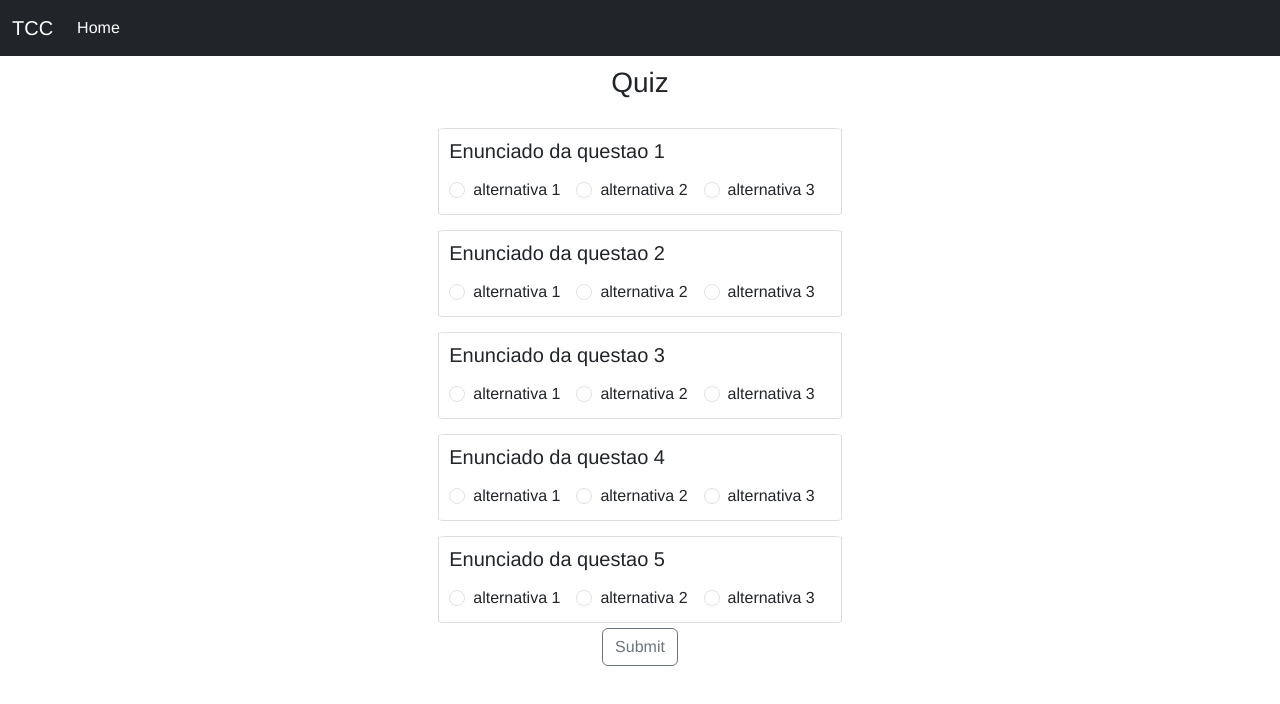
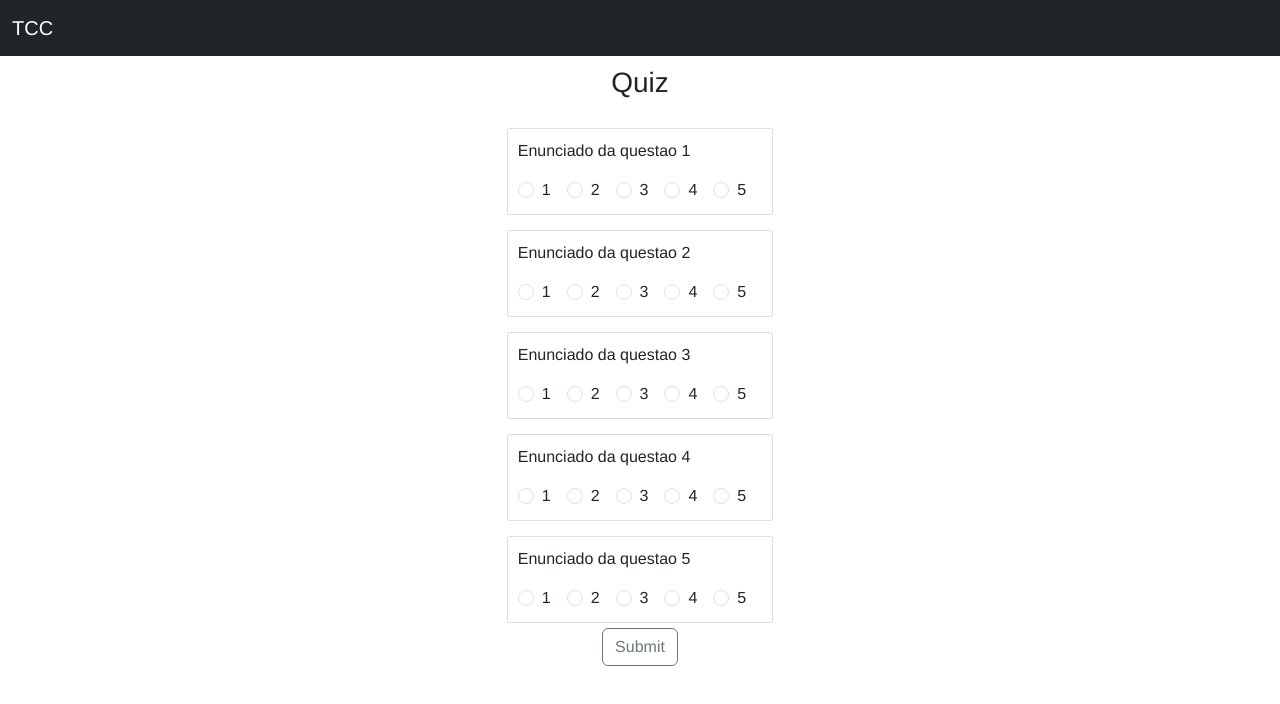
Before and after one commit to pedbcrespo/project-tcc-front-end, a Vue app: page / in a window 1280 px wide. Shown: the top 704 px of the page. Built offline with nearby package versions, Linux system fonts and the light colour scheme.

Commit message:
atualizando

```diff
--- a/src/components/FormQuestion.vue
+++ b/src/components/FormQuestion.vue
@@ -1,9 +1,8 @@
 <template>
     <div class="question">
-        <h5 class="title-question">{{ question.title }}</h5>
+        <p class="title-question">{{ question.title }}</p>
         <div v-for="(alternative, i) in question.alternatives" class="form-check form-check-inline" :key="i">
-            <input class="form-check-input" type="radio" :id="'alternative_' + i" :value="alternative"
-                v-model="selectedAlternative">
+            <input class="form-check-input" type="radio" :id="'alternative_' + i" :value="alternative" v-model="selectedAlternative">
             <label class="form-check-label" :for="'alternative_' + i">{{ alternative }}</label>
         </div>
     </div>
--- a/src/components/HomePage.vue
+++ b/src/components/HomePage.vue
@@ -1,6 +1,7 @@
 <template>
   <div class="home">
     <title-header />
+
     <div v-if="isFormVisible" class="container-form">
       <h3 class="title-form">Quiz</h3>
       <form class="form-ttt" @submit.prevent="getRecomendation">
@@ -9,6 +10,9 @@
         </div>
         <input class="btn btn-outline-secondary" type="submit" value="Submit">
       </form>
+    </div>
+    <div v-else>
+      <input class="btn btn-outline-secondary" type="submit" value="Voltar" @click="comeBack">
     </div>
   </div>
 </template>
@@ -42,6 +46,10 @@ export default {
       let answeredQuestions = this.questions.filter(question => question.answer)
       if(answeredQuestions.length == 0) return;
       console.log(answeredQuestions);
+      this.isFormVisible = false;
+    },
+    comeBack() {
+      this.isFormVisible = true;
     }
   }
 }
--- a/src/components/TitleHeader.vue
+++ b/src/components/TitleHeader.vue
@@ -6,11 +6,11 @@
               <span class="navbar-toggler-icon"></span>
             </button>
             <div class="collapse navbar-collapse" id="navbarSupportedContent">
-              <ul class="navbar-nav me-auto mb-2 mb-lg-0">
+              <!-- <ul class="navbar-nav me-auto mb-2 mb-lg-0">
                 <li class="nav-item">
                   <a class="nav-link active" aria-current="page" href="#">Home</a>
                 </li>
-              </ul>
+              </ul> -->
             </div>
         </div>
     </nav>
--- a/src/static/text_questions.js
+++ b/src/static/text_questions.js
@@ -1,47 +1,27 @@
 const text_questions = [
     {
         "title": "Enunciado da questao 1",
-        "alternatives": [
-            "alternativa 1",
-            "alternativa 2",
-            "alternativa 3"
-        ],
+        "alternatives": ["1", "2", "3", "4", "5"],
         "answer": null
     },
     {
         "title": "Enunciado da questao 2",
-        "alternatives": [
-            "alternativa 1",
-            "alternativa 2",
-            "alternativa 3"
-        ],
+        "alternatives": ["1", "2", "3", "4", "5"],
         "answer": null
     },
     {
         "title": "Enunciado da questao 3",
-        "alternatives": [
-            "alternativa 1",
-            "alternativa 2",
-            "alternativa 3"
-        ],
+        "alternatives": ["1", "2", "3", "4", "5"],
         "answer": null
     },
     {
         "title": "Enunciado da questao 4",
-        "alternatives": [
-            "alternativa 1",
-            "alternativa 2",
-            "alternativa 3"
-        ],
+        "alternatives": ["1", "2", "3", "4", "5"],
         "answer": null
     },
     {
         "title": "Enunciado da questao 5",
-        "alternatives": [
-            "alternativa 1",
-            "alternativa 2",
-            "alternativa 3"
-        ],
+        "alternatives": ["1", "2", "3", "4", "5"],
         "answer": null
     }
 ]
```
